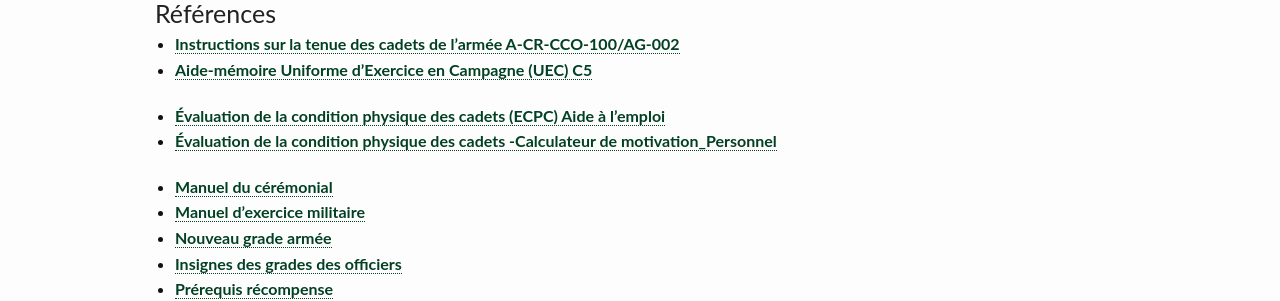
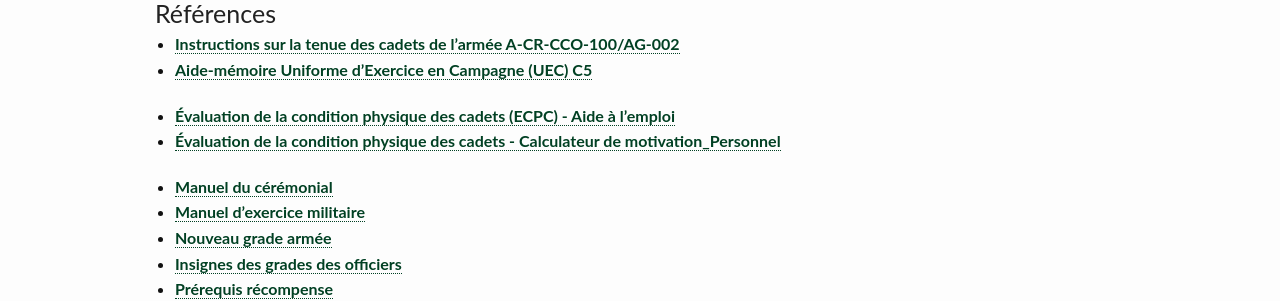
Before and after one commit to CC2920/web, a Jekyll site: the page built from _ressources/ressources-instructeurs.md, in a window 1280 px wide. Shown: the part 1371-1672 px from the top of the page. Built offline with Jekyll 4.4.1, drawn with Linux system fonts in a browser that asks for light colours.

Commit message:
Fix formatting of physical fitness evaluation links

```diff
--- a/_ressources/ressources-instructeurs.md
+++ b/_ressources/ressources-instructeurs.md
@@ -49,8 +49,8 @@ title:  "Pour les instructeurs"
 * [Aide-mémoire Uniforme d'Exercice en Campagne (UEC) C5]({{ site.url }}{{ site.baseurl }}/docs/ressources/directive_UEC_2012-2013v2.pdf)
 
 
-* [Évaluation de la condition physique des cadets (ECPC) Aide à l'emploi]({{ site.url }}{{ site.baseurl }}/docs/ressources/FR_250625_Évaluation de la condition physique des cadets_Aide à l'emploi.pdf)
-* [Évaluation de la condition physique des cadets -Calculateur de motivation_Personnel]({{ site.url }}{{ site.baseurl }}/docs/ressources/250501_Évaluation de la condition physique des cadets_Calculateur de motivation_Personnel_FR.xlsx)
+* [Évaluation de la condition physique des cadets (ECPC) - Aide à l'emploi]({{ site.url }}{{ site.baseurl }}/docs/ressources/FR_250625_Évaluation de la condition physique des cadets_Aide à l'emploi.pdf)
+* [Évaluation de la condition physique des cadets - Calculateur de motivation_Personnel]({{ site.url }}{{ site.baseurl }}/docs/ressources/250501_Évaluation de la condition physique des cadets_Calculateur de motivation_Personnel_FR.xlsx)
 
 * [Manuel du cérémonial]({{ site.url }}{{ site.baseurl }}/docs/ressources/manual_du_ceremonial_bilingue.pdf)
 * [Manuel d'exercice militaire]({{ site.url }}{{ site.baseurl }}/docs/ressources/manuel_exercice_militaire_adp201.pdf)
```
